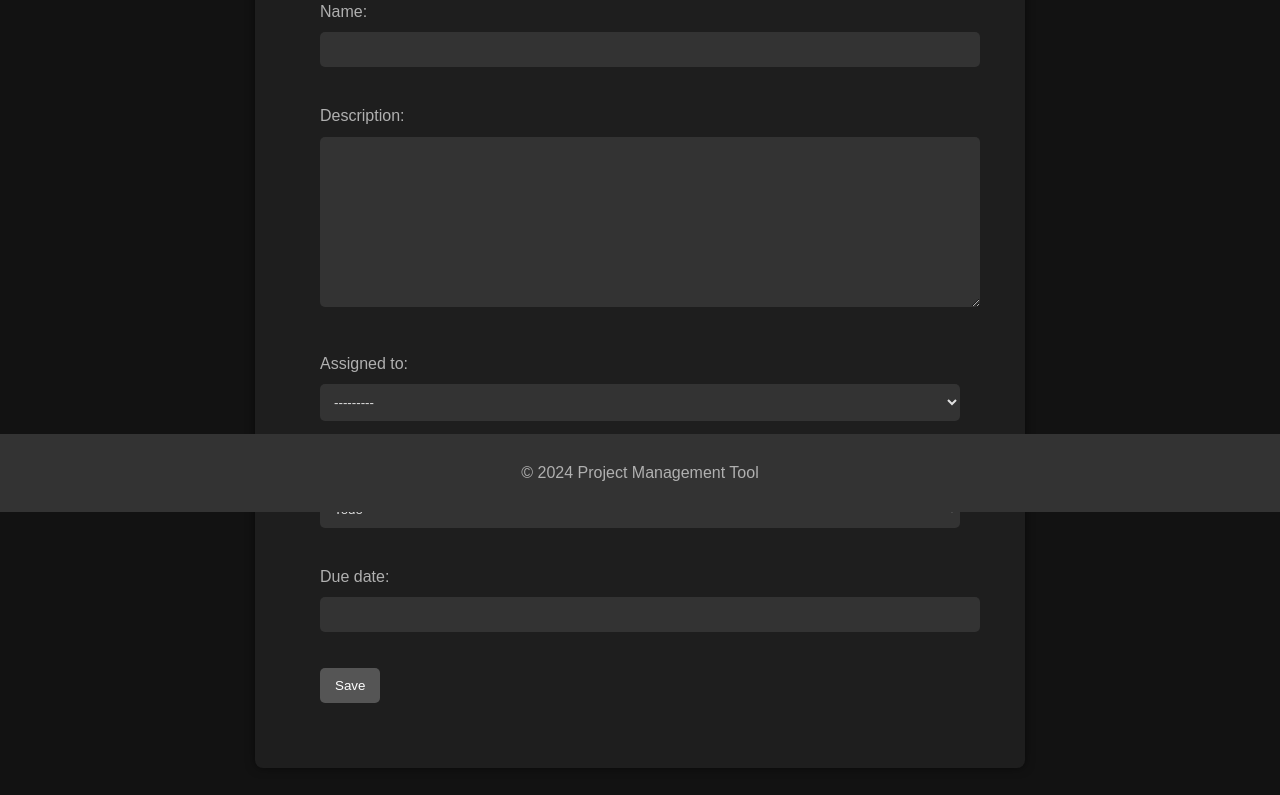
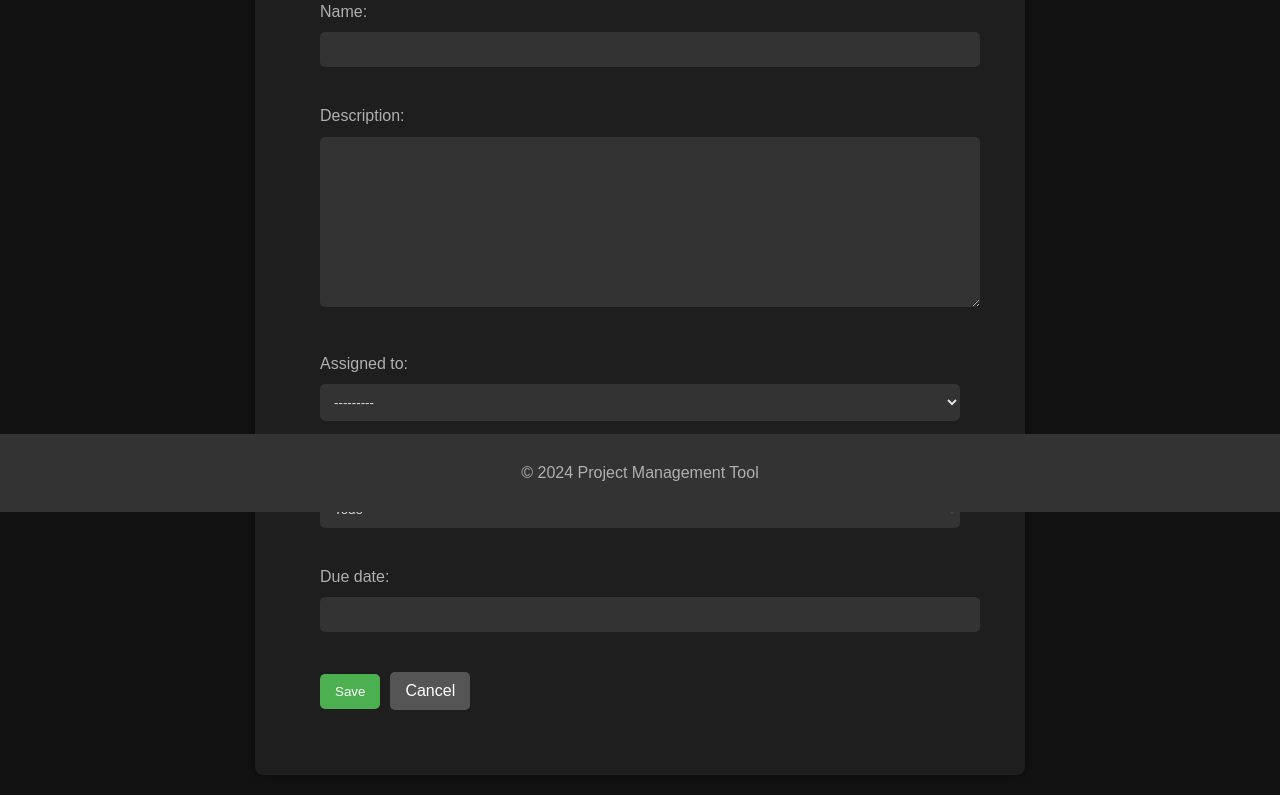
Before and after one commit to PriankaMaheru190042112/ProjectManagement, a Django app: template projects/templates/projects/task_form.html in a window 1280 px wide. Shown: the part 288-1083 px from the top of the page. Before the commit the page ends 991 px from the top, so only its background shows below. Run offline with Django 5.2, Linux system fonts and the light colour scheme; the template is opened without the code that fills it: values that come from a table or form of the project are taken from there, others are empty.

Commit message:
navigate to prev page

```diff
--- a/projects/templates/projects/project_detail.html
+++ b/projects/templates/projects/project_detail.html
@@ -5,7 +5,7 @@
 {% block content %}
 <h1>{{ project.name }}</h1>
 <p>{{ project.description }}</p>
-<h2>Tasks</h2>
+<h2>Assigned Tasks</h2>
 {% if user.is_superuser %}
     <a href="{% url 'task_create' project.pk %}">Add Task</a>
 {% endif %}
--- a/projects/templates/projects/task_detail.html
+++ b/projects/templates/projects/task_detail.html
@@ -12,9 +12,9 @@
     <p>Not assigned</p>
 {% endif %}
 
+<a href="{% url 'project_detail' task.project.pk %}" class="back-button">Back to Task Listing</a>
+
 <div class="button-group">
-
-
     {% if user == task.assigned_to or user.is_superuser %}
         <form method="post" class="update-status-form">
             {% csrf_token %}
--- a/projects/templates/projects/task_form.html
+++ b/projects/templates/projects/task_form.html
@@ -3,10 +3,13 @@
 {% block title %}{% if task %}Edit Task{% else %}Add Task{% endif %}{% endblock %}
 
 {% block content %}
-<h1>{% if task %}Edit Task{% else %}Add Task{% endif %}</h1>
-<form method="post">
-    {% csrf_token %}
-    {{ form.as_p }}
-    <button type="submit">Save</button>
-</form>
+    <h1>{% if task %}Edit Task{% else %}Add Task{% endif %}</h1>
+    <form method="post">
+        {% csrf_token %}
+        {{ form.as_p }}
+        <div class="button-group">
+            <button type="submit" class="save-button">Save</button>
+            <a href="{% if task %}{% url 'task_detail' task.project.pk task.pk %}{% else %}{% url 'project_detail' project.pk %}{% endif %}" class="cancel-button">Cancel</a>
+        </div>
+    </form>
 {% endblock %}
--- a/static/css/styles.css
+++ b/static/css/styles.css
@@ -119,6 +119,34 @@ footer {
     margin-top: 20px; /* Adjust margin as needed */
 }
 
+.save-button, .cancel-button {
+    display: inline-block;
+    padding: 10px 15px;
+    border-radius: 5px;
+    text-decoration: none;
+    cursor: pointer;
+}
+
+.save-button {
+    background-color: #4CAF50;
+    color: white;
+    border: none;
+}
+
+.save-button:hover {
+    background-color: #45a049;
+}
+
+.cancel-button {
+    background-color: #555;
+    color: white;
+    margin-left: 10px; /* Adjust spacing between buttons */
+}
+
+.cancel-button:hover {
+    background-color: #777;
+}
+
 .edit-button, .update-status-button {
     display: inline-block;
     padding: 10px 15px;
```
